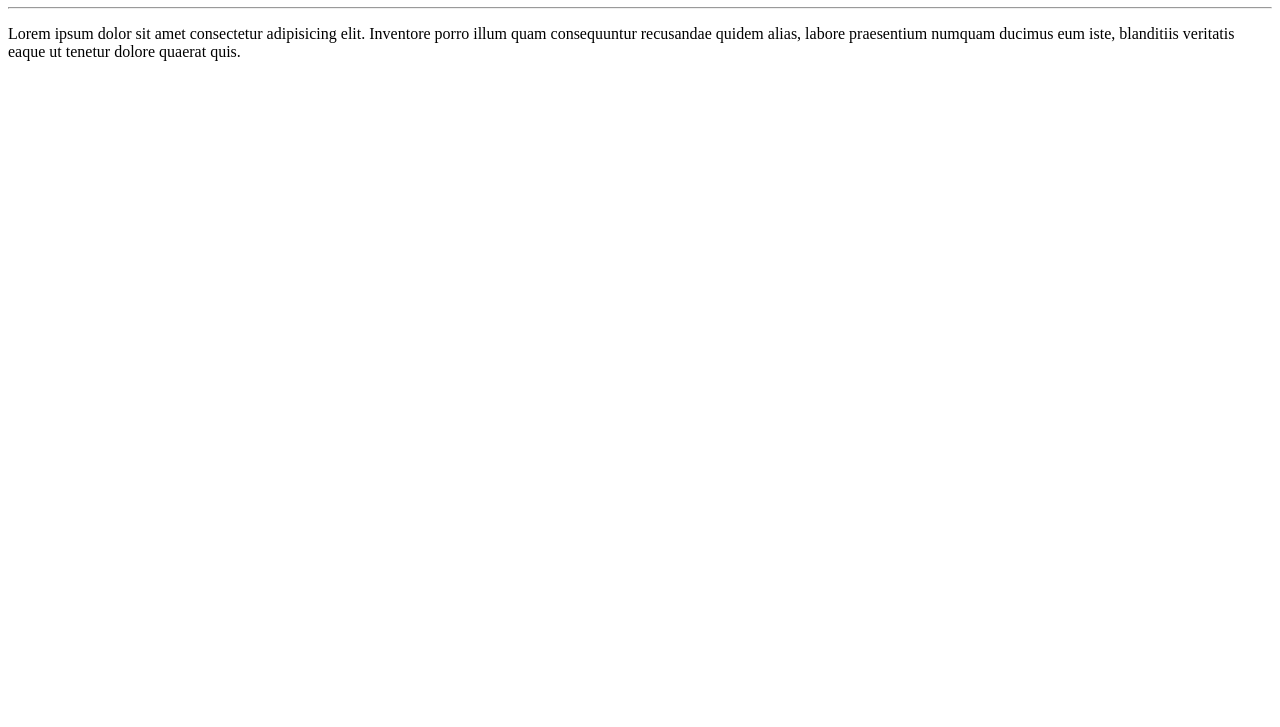
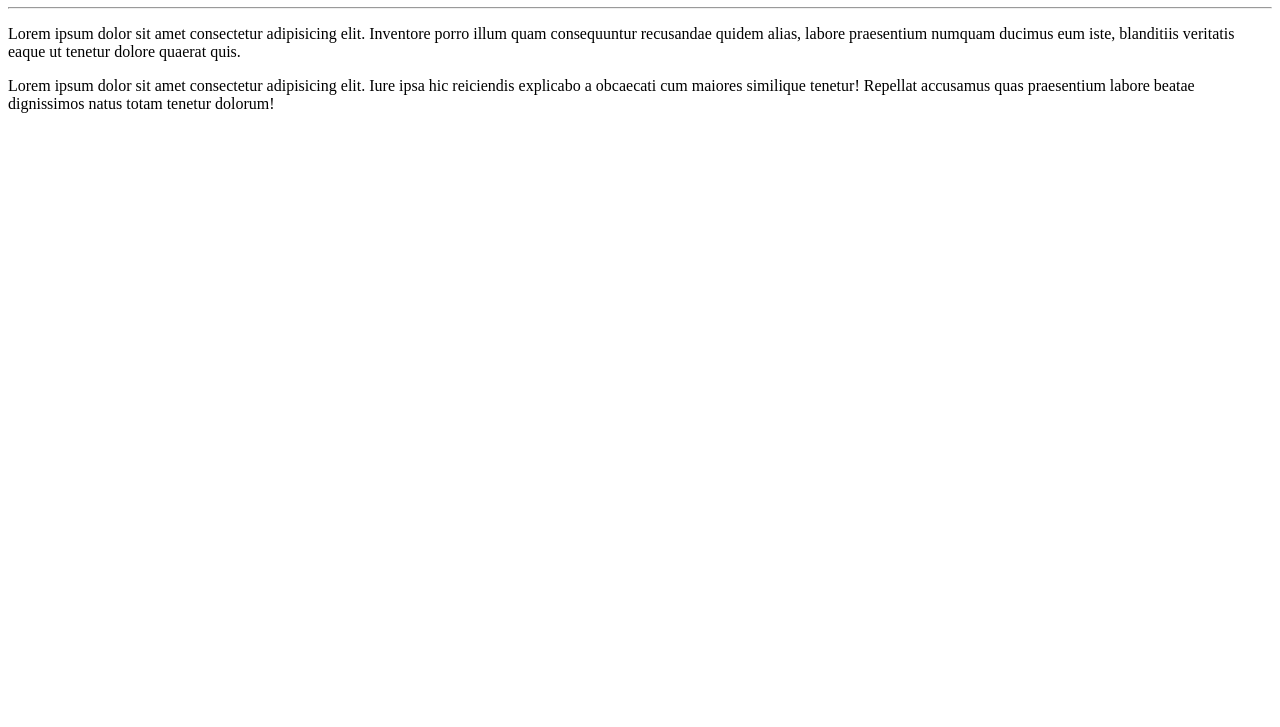
Before and after one commit to guilhermetsantos/Ola-Mundo, a plain HTML site: page site-exemplo/index.html in a window 1280 px wide. Shown: the part 73-800 px from the top of the page. Drawn offline with Linux system fonts and the light colour scheme.

Commit message:
adicionei um parágrafo

```diff
--- a/site-exemplo/index.html
+++ b/site-exemplo/index.html
@@ -9,5 +9,6 @@
     <h1>Olá, Mundo!</h1>
     <hr>
     <p>Lorem ipsum dolor sit amet consectetur adipisicing elit. Inventore porro illum quam consequuntur recusandae quidem alias, labore praesentium numquam ducimus eum iste, blanditiis veritatis eaque ut tenetur dolore quaerat quis.</p>
+    <p>Lorem ipsum dolor sit amet consectetur adipisicing elit. Iure ipsa hic reiciendis explicabo a obcaecati cum maiores similique tenetur! Repellat accusamus quas praesentium labore beatae dignissimos natus totam tenetur dolorum!</p>
 </body>
 </html>
```
